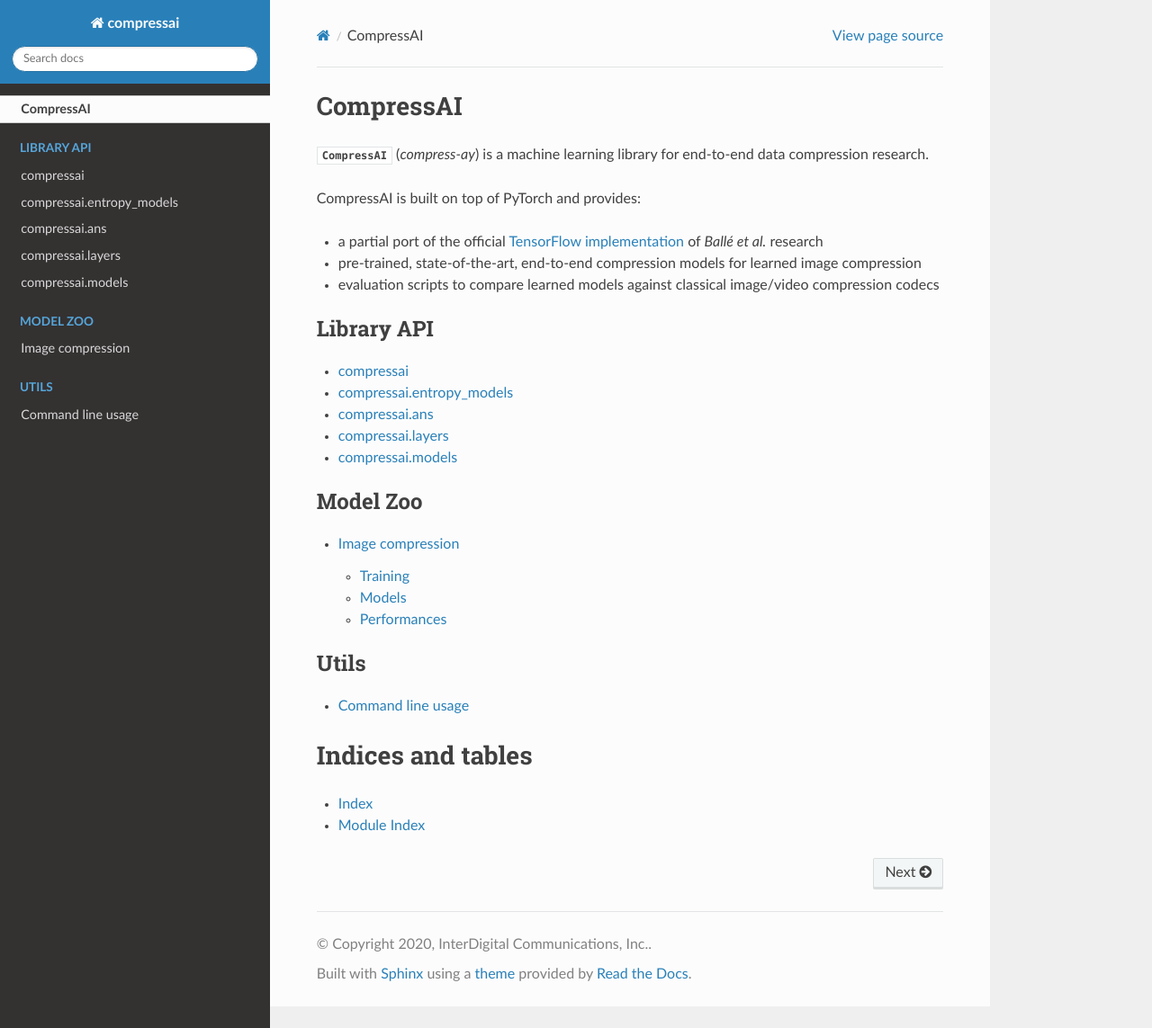
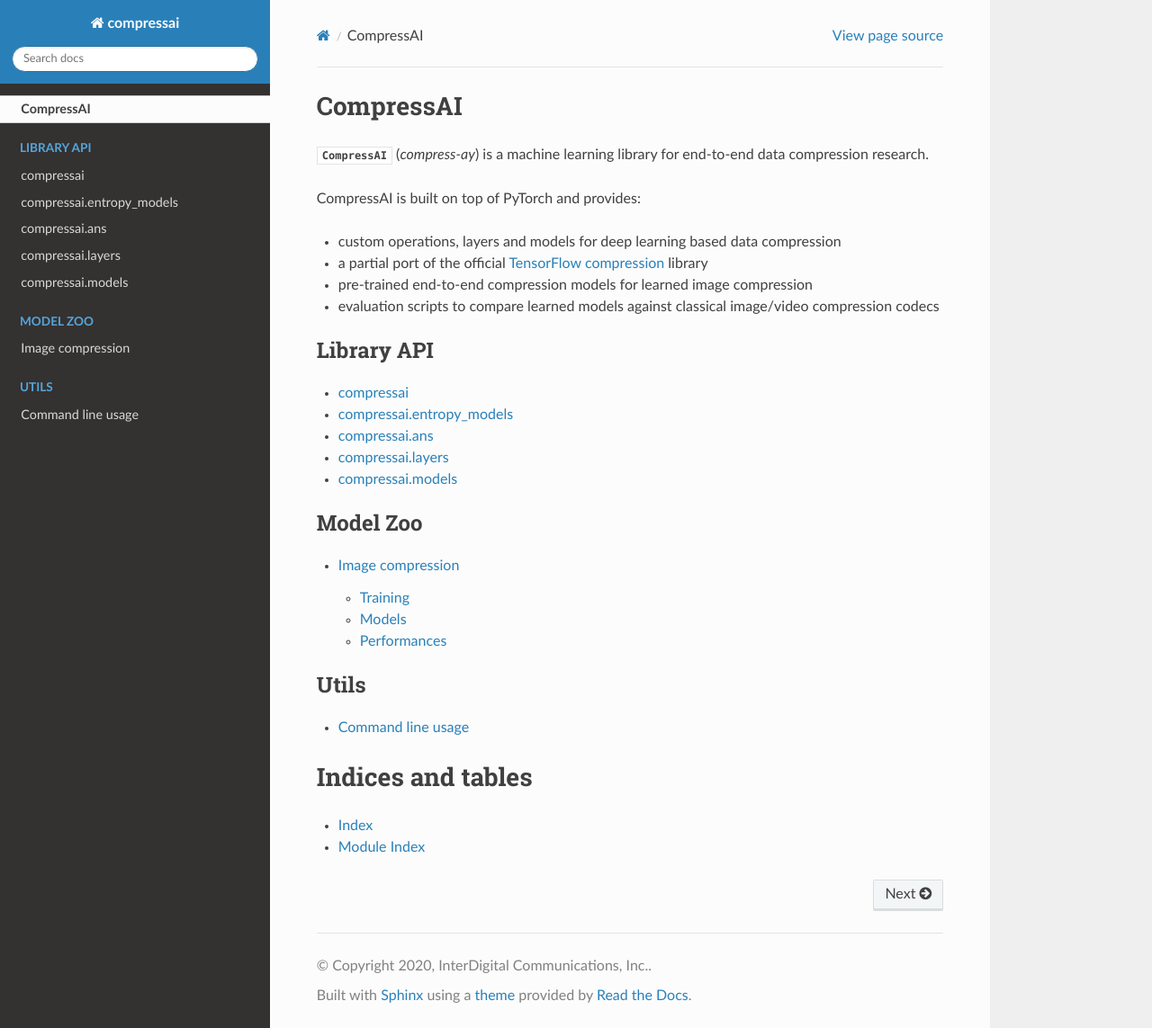
Before and after one commit to InterDigitalInc/CompressAI, a Sphinx documentation site: the page built from docs/source/index.rst, in a window 1280 px wide and 1143 px high. Shown: the whole window at 90% size. Built offline with Sphinx 7.4.7 and the Read the Docs theme 2.0.0, drawn with Linux system fonts in a browser that asks for light colours; pages that are not in the unit, such as notebooks, are missing from menus.

Commit message:
update doc index

```diff
--- a/docs/source/index.rst
+++ b/docs/source/index.rst
@@ -6,11 +6,12 @@
 
 CompressAI is built on top of PyTorch and provides:
 
-* a partial port of the official `TensorFlow implementation
-  <https://github.com/tensorflow/compression>`_ of *Ballé et al.* research
+* custom operations, layers and models for deep learning based data compression
 
-* pre-trained, state-of-the-art, end-to-end compression models for learned image
-  compression
+* a partial port of the official `TensorFlow compression
+  <https://github.com/tensorflow/compression>`_ library
+
+* pre-trained end-to-end compression models for learned image compression
 
 * evaluation scripts to compare learned models against classical image/video
   compression codecs
```
